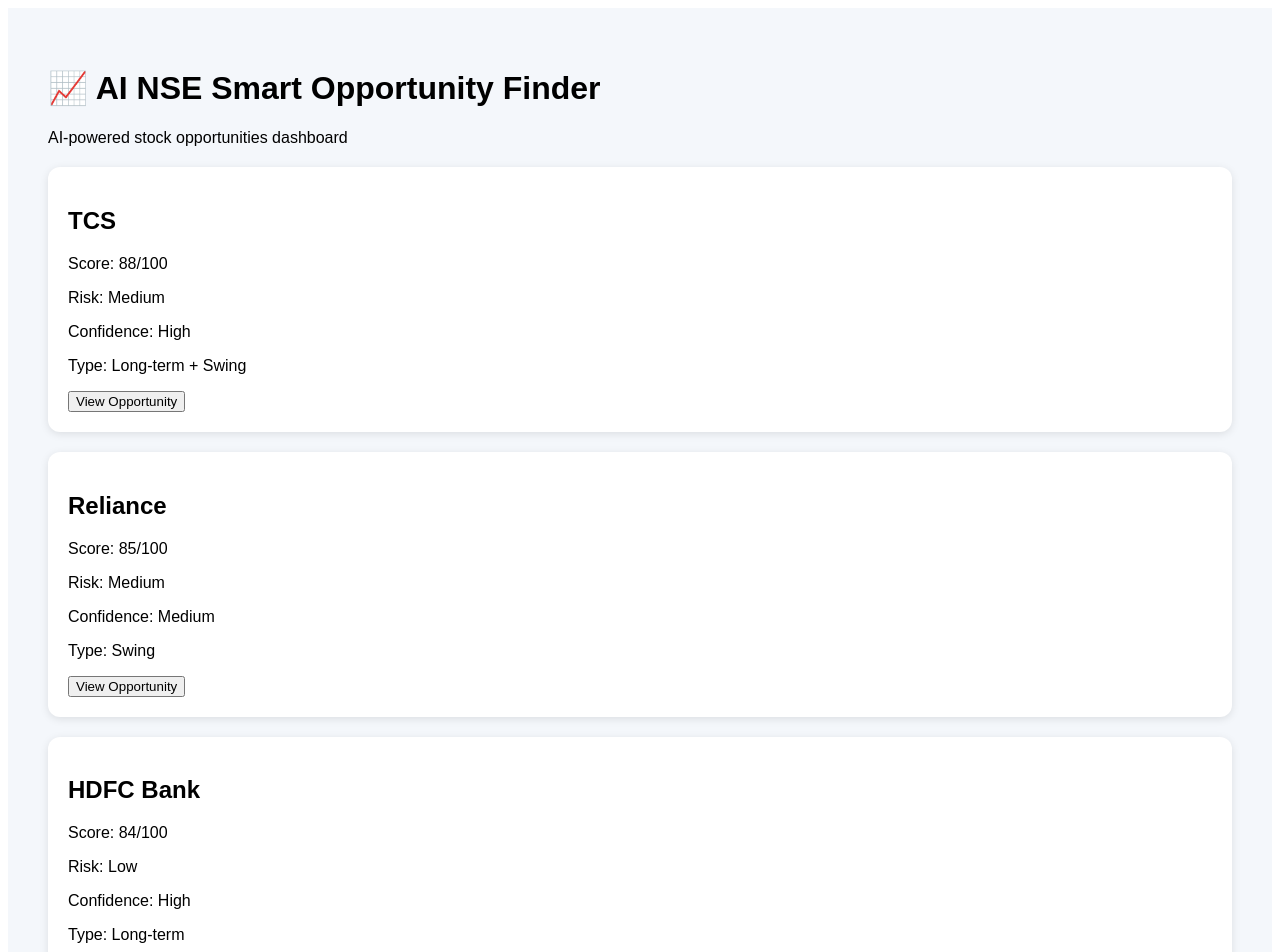
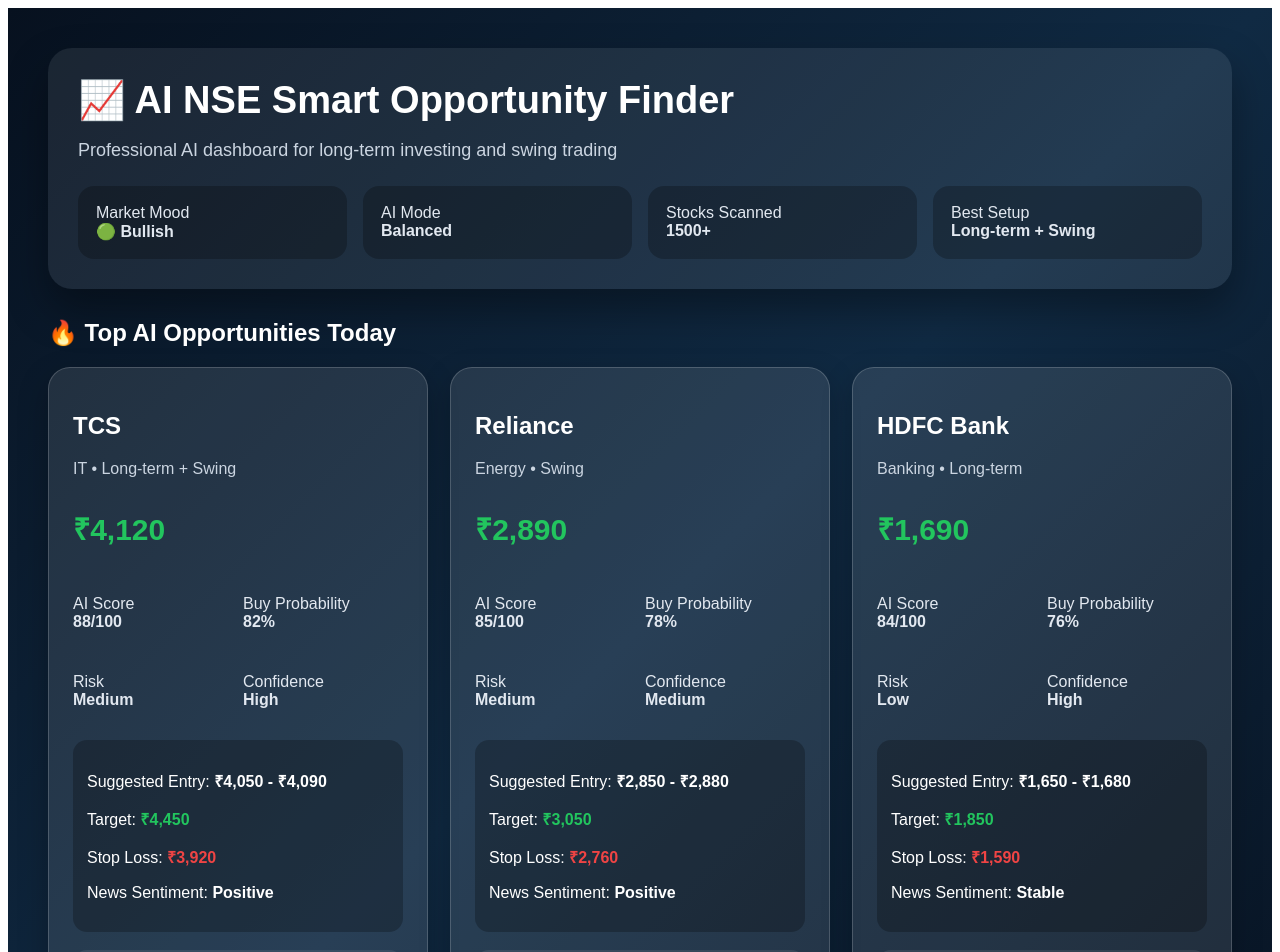
Before and after one commit to sumitasinha13-rgb/ai-stock-dashboard, a Next.js app: page / in a window 1280 px wide. Shown: the top 952 px of the page. Built offline with nearby package versions, Linux system fonts and the light colour scheme.

Commit message:
Upgrade professional AI dashboard

```diff
--- a/app/page.js
+++ b/app/page.js
@@ -2,60 +2,187 @@
   const picks = [
     {
       name: "TCS",
+      price: "₹4,120",
       score: 88,
+      buyProb: "82%",
       risk: "Medium",
       confidence: "High",
-      type: "Long-term + Swing"
+      type: "Long-term + Swing",
+      entry: "₹4,050 - ₹4,090",
+      target: "₹4,450",
+      stopLoss: "₹3,920",
+      sector: "IT",
+      sentiment: "Positive",
+      reason: [
+        "Strong IT sector momentum",
+        "Price above key moving averages",
+        "Healthy earnings trend",
+        "Good risk-reward setup"
+      ]
     },
     {
       name: "Reliance",
+      price: "₹2,890",
       score: 85,
+      buyProb: "78%",
       risk: "Medium",
       confidence: "Medium",
-      type: "Swing"
+      type: "Swing",
+      entry: "₹2,850 - ₹2,880",
+      target: "₹3,050",
+      stopLoss: "₹2,760",
+      sector: "Energy",
+      sentiment: "Positive",
+      reason: [
+        "Breakout setup forming",
+        "Strong trading volume",
+        "Sector momentum improving",
+        "Good short-term opportunity"
+      ]
     },
     {
       name: "HDFC Bank",
+      price: "₹1,690",
       score: 84,
+      buyProb: "76%",
       risk: "Low",
       confidence: "High",
-      type: "Long-term"
+      type: "Long-term",
+      entry: "₹1,650 - ₹1,680",
+      target: "₹1,850",
+      stopLoss: "₹1,590",
+      sector: "Banking",
+      sentiment: "Stable",
+      reason: [
+        "Strong banking fundamentals",
+        "Stable long-term business",
+        "Lower volatility compared to others",
+        "Good accumulation candidate"
+      ]
     }
   ];
 
   return (
-    <div style={{
+    <main style={{
+      minHeight: "100vh",
       padding: "40px",
       fontFamily: "Arial",
-      background: "#f4f7fb",
-      minHeight: "100vh"
+      color: "white",
+      background: "linear-gradient(135deg, #07111f, #102a43, #07111f)"
     }}>
-      <h1>📈 AI NSE Smart Opportunity Finder</h1>
-      <p>AI-powered stock opportunities dashboard</p>
+      <section style={{
+        padding: "30px",
+        borderRadius: "24px",
+        background: "rgba(255,255,255,0.08)",
+        boxShadow: "0 20px 40px rgba(0,0,0,0.35)",
+        marginBottom: "30px"
+      }}>
+        <h1 style={{ fontSize: "38px", margin: 0 }}>
+          📈 AI NSE Smart Opportunity Finder
+        </h1>
+        <p style={{ color: "#cbd5e1", fontSize: "18px" }}>
+          Professional AI dashboard for long-term investing and swing trading
+        </p>
 
-      {picks.map((stock, index) => (
-        <div
-          key={index}
-          style={{
-            background: "white",
-            padding: "20px",
-            marginTop: "20px",
-            borderRadius: "12px",
-            boxShadow: "0 2px 8px rgba(0,0,0,0.1)"
-          }}
-        >
-          <h2>{stock.name}</h2>
+        <div style={{
+          display: "grid",
+          gridTemplateColumns: "repeat(auto-fit, minmax(180px, 1fr))",
+          gap: "16px",
+          marginTop: "25px"
+        }}>
+          <div style={box}>Market Mood<br/><b>🟢 Bullish</b></div>
+          <div style={box}>AI Mode<br/><b>Balanced</b></div>
+          <div style={box}>Stocks Scanned<br/><b>1500+</b></div>
+          <div style={box}>Best Setup<br/><b>Long-term + Swing</b></div>
+        </div>
+      </section>
 
-          <p>Score: {stock.score}/100</p>
-          <p>Risk: {stock.risk}</p>
-          <p>Confidence: {stock.confidence}</p>
-          <p>Type: {stock.type}</p>
+      <h2>🔥 Top AI Opportunities Today</h2>
 
-          <button>
-            View Opportunity
-          </button>
-        </div>
-      ))}
-    </div>
+      <section style={{
+        display: "grid",
+        gridTemplateColumns: "repeat(auto-fit, minmax(320px, 1fr))",
+        gap: "22px"
+      }}>
+        {picks.map((stock) => (
+          <div key={stock.name} style={{
+            background: "rgba(255,255,255,0.1)",
+            border: "1px solid rgba(255,255,255,0.18)",
+            borderRadius: "22px",
+            padding: "24px",
+            boxShadow: "0 12px 30px rgba(0,0,0,0.25)"
+          }}>
+            <h2>{stock.name}</h2>
+            <p style={{ color: "#cbd5e1" }}>{stock.sector} • {stock.type}</p>
+
+            <h3 style={{ fontSize: "30px", color: "#22c55e" }}>
+              {stock.price}
+            </h3>
+
+            <div style={grid}>
+              <p>AI Score<br/><b>{stock.score}/100</b></p>
+              <p>Buy Probability<br/><b>{stock.buyProb}</b></p>
+              <p>Risk<br/><b>{stock.risk}</b></p>
+              <p>Confidence<br/><b>{stock.confidence}</b></p>
+            </div>
+
+            <div style={{
+              marginTop: "15px",
+              padding: "14px",
+              borderRadius: "14px",
+              background: "rgba(0,0,0,0.25)"
+            }}>
+              <p>Suggested Entry: <b>{stock.entry}</b></p>
+              <p>Target: <b style={{ color: "#22c55e" }}>{stock.target}</b></p>
+              <p>Stop Loss: <b style={{ color: "#ef4444" }}>{stock.stopLoss}</b></p>
+              <p>News Sentiment: <b>{stock.sentiment}</b></p>
+            </div>
+
+            <details style={{
+              marginTop: "18px",
+              background: "rgba(255,255,255,0.08)",
+              padding: "14px",
+              borderRadius: "14px",
+              cursor: "pointer"
+            }}>
+              <summary><b>View Opportunity</b></summary>
+              <ul>
+                {stock.reason.map((r, i) => (
+                  <li key={i}>{r}</li>
+                ))}
+              </ul>
+              <p><b>AI Suggestion:</b> Watchlist / staggered entry only after confirmation.</p>
+            </details>
+          </div>
+        ))}
+      </section>
+
+      <section style={{
+        marginTop: "35px",
+        padding: "24px",
+        borderRadius: "22px",
+        background: "rgba(255,255,255,0.08)"
+      }}>
+        <h2>🧠 AI Risk Note</h2>
+        <p style={{ color: "#cbd5e1" }}>
+          This dashboard is for research and analysis only. It does not guarantee profit.
+          Always check fundamentals, market conditions, and risk before investing.
+        </p>
+      </section>
+    </main>
   );
 }
+
+const box = {
+  padding: "18px",
+  borderRadius: "16px",
+  background: "rgba(0,0,0,0.25)",
+  color: "#e2e8f0"
+};
+
+const grid = {
+  display: "grid",
+  gridTemplateColumns: "repeat(2, 1fr)",
+  gap: "10px",
+  color: "#e2e8f0"
+};
```
